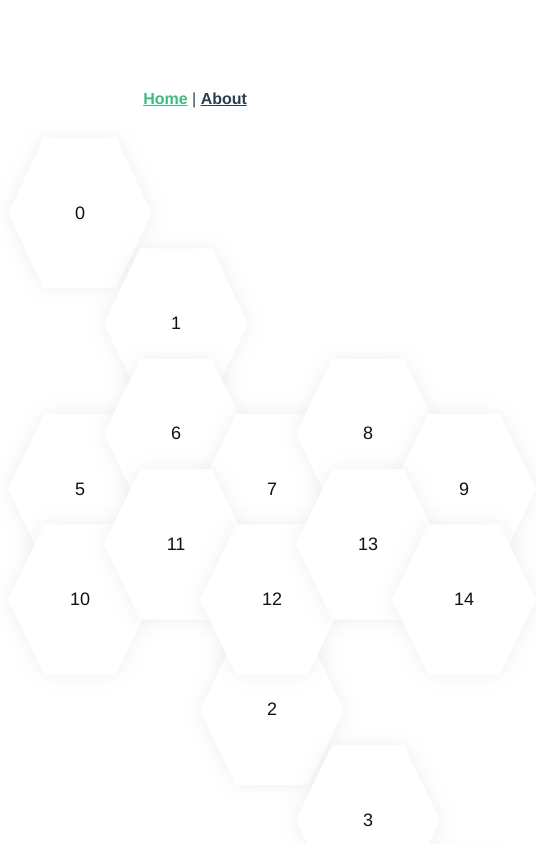
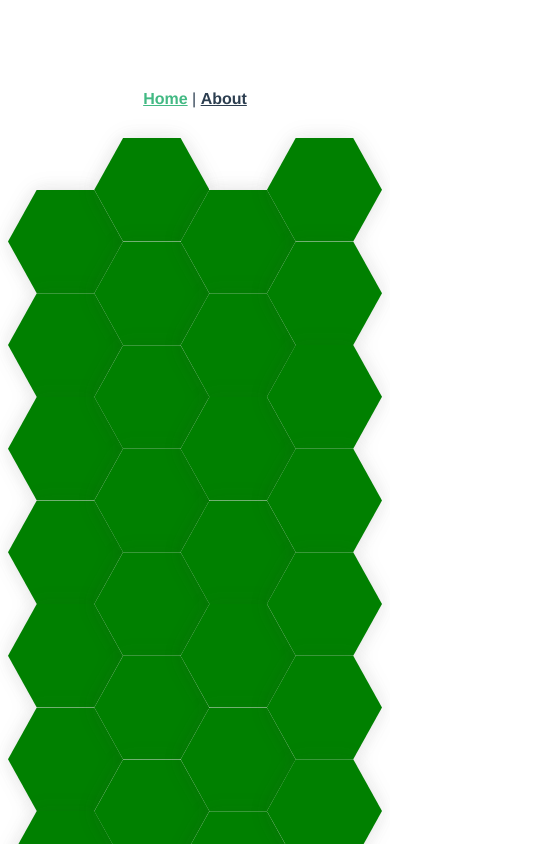
Before and after one commit to ASneakyToast/tgames, a Vue app: page / in a window 390 px wide. Shown: the top 844 px of the page, 536 px wide, since content can reach past the window. Built offline with nearby package versions, Linux system fonts and the light colour scheme.

Commit message:
Changed thing?

```diff
--- a/src/views/Home.vue
+++ b/src/views/Home.vue
@@ -1,26 +1,86 @@
 <template>
-  <div class="home">
-    <ul class="hex-grid__list">
-      <li v-for="(tile, index) in tiles" :key="index" class="hex-grid__item">
-        <div class="hex-grid__content">
-          {{ index }}
+  <div class="home hex-grid" id="hex-grid">
+    <section class="hex-grid__list">
+      <div v-for="(col, x) in tileArr" :key="x" class="hex-grid__item">
+        <div v-for="(row, y) in col" :key="x-y" class="hex-grid__item">
+          <div @click="tileClick(x, y)"
+               class="hex-grid__content"
+               :class="[ tileArr[x][y].type ]">
           </div>
-      </li>
-    </ul>
+        </div>
+      </div>
+    </section>
   </div>
 </template>
 
 <script>
 // @ is an alias to /src
 // import HelloWorld from '@/components/HelloWorld.vue'
+function getRandom(max) {
+  return Math.floor(Math.random() * Math.floor(max));
+}
+class Zone {
+  constructor(base) {
+    this.base = base;
+    this.x = base.x;
+    this.y = base.y;
+    this.group = base.group;
+    this.tiles = [];
+  }
+
+  addAll() {
+   alert("whoops");
+  }
+}
+let zone = new Zone({x:1,y:3,type:2,group:2});
+console.log(zone);
+
+class Tile {
+  constructor(x, y, type, group) {
+    this.x = x;
+    this.y = y;
+    this.group = group;
+    if (!isNaN(type)) {
+      switch (Number(type)) {
+        case 0:
+          this.type = "water";
+          break;
+        case 1:
+          this.type = "grass";
+          break;
+        case 2:
+          this.type = "tree";
+          break;
+      }
+    } else {
+      this.type = type;
+    }
+  }
+}
 
 export default {
   name: 'Home',
   data() {
     return {
-      tiles: [1, 2, 3, 4, 5, 6, 7 , 8 , 9 ,10 , 11, 12, 13, 14, 15]
+      selected: Object,
+      colAmount: 4,
+      rowAmount: 10,
+      tileArr: []
     }
   },
+  methods: {
+    tileClick(col, row) {
+      alert("test!"+col+row);
+    }
+  },
+  created() {
+    for (let x=0; x<this.colAmount; x++) {
+      this.tileArr.push([]);
+      for (let y=0; y<this.rowAmount; y++) {
+        this.tileArr[x].push(new Tile(x, y, "1", getRandom(6)));
+      }
+    }
+  }
 }
 </script>
 
@@ -31,6 +91,14 @@ export default {
   -moz-osx-font-smoothing: grayscale;
   color: #2c3e50;
   margin-top: 60px;
+}
+
+.grass {
+  background-color: green;
+}
+
+.empty {
+  background-color: white;
 }
 
 $block: '.hex-grid';
@@ -53,8 +121,6 @@ $block: '.hex-grid';
 }
 
 #{$block} {
-  display: flex;
-  justify-content: center;
 
     &__list {
       --amount: 5;
@@ -82,13 +148,13 @@ $block: '.hex-grid';
       width: 100%;
       font-size: 1.125rem;
       color: #111111;
-    background-color: white;
       clip-path: polygon(75% 0, 100% 50%, 75% 100%, 25% 100%, 0 50%, 25% 0);
       display: flex;
       flex-direction: column;
       justify-content: center;
       align-items: center;
-    padding: 2rem 25%;
+      padding: 0;
+      margin: 0;
       text-decoration: none;
       text-align: center;
       transition: transform .24s ease-out;
@@ -124,13 +190,13 @@ $block: '.hex-grid';
 @media screen and (min-width: 840px) and (max-width: 1119px) {
 	#{$block} {
 		&__list {
-      --amount: 3;
-			--counter: 1;
+      --amount: 4;
+			--counter: 4;
 			grid-gap: 1.5rem 3rem;
 		}
 
 		&__item {
-			@include grid-item(3);
+			@include grid-item(4);
 		}
 	}
 }
@@ -152,13 +218,15 @@ $block: '.hex-grid';
 @media screen and (max-width: 479px) {
 	#{$block} {
 		&__list {
-      --amount: 5;
-			grid-gap: 1.5rem 3rem;
+      --amount: 4;
+			--counter: 1;
+			grid-gap: 0;
 		}
 
 		&__item {
-			@include grid-item(5);
+			@include grid-item(4);
 		}
 	}
 }
+
 </style>
```
Lines whose indentation alone changed are shown as unchanged.
